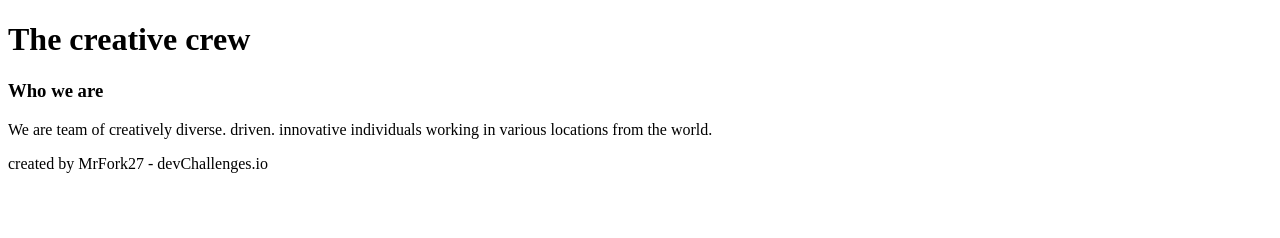
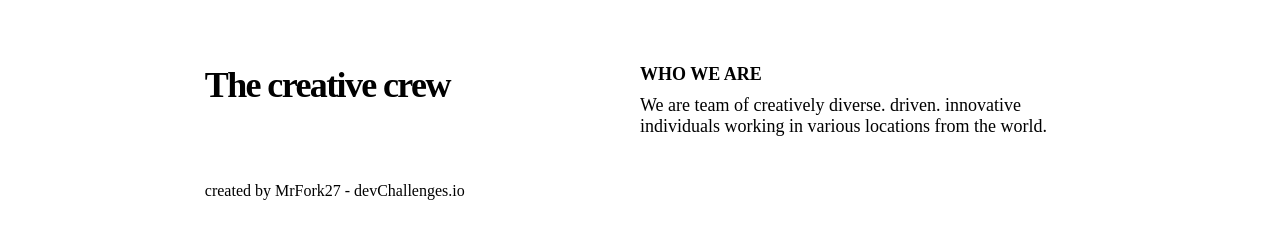
Before and after one commit to MrFork27/my-team-page, a plain HTML site: page src/index.html in a window 1280 px wide. Drawn offline with Linux system fonts and the light colour scheme.

Commit message:
ship: main content structure

```diff
--- a/src/index.html
+++ b/src/index.html
@@ -12,13 +12,13 @@
         <title>My Team Page</title>
     </head>
     <body>
-        <main>
-            <header>
-                <h1>The creative crew</h1>
+        <main class="main-container">
+            <header class="title-container">
+                <h1 class="web-title">The creative crew</h1>
             </header>
-            <section>
-                <h3>Who we are</h3>
-                <p>
+            <section class="section-container">
+                <h3 class="section-title">Who we are</h3>
+                <p class="section-text">
                     We are team of creatively diverse. driven. innovative
                     individuals working in various locations from the world.
                 </p>
--- a/src/style.css
+++ b/src/style.css
@@ -1 +1,54 @@
-/* styles */
+* {
+    margin: 0;
+    padding: 0;
+}
+
+body {
+    margin: 5% 16%;
+}
+
+.main-container {
+    display: flex;
+    flex-direction: row;
+}
+
+.title-container {
+    width: 50%;
+}
+
+.section-container {
+    width: 50%;
+}
+
+.web-title {
+    color: #000;
+    font-family: PT Serif;
+    font-size: 36px;
+    font-style: normal;
+    font-weight: 700;
+    letter-spacing: -1.62px;
+    line-height: normal;
+}
+
+.section-title {
+    color: #000;
+    font-family: Poppins;
+    font-size: 18px;
+    font-style: normal;
+    font-weight: 600;
+    line-height: normal;
+    margin-bottom: 10px;
+    text-transform: uppercase;
+}
+
+.section-text {
+    color: #000;
+    flex-shrink: 0;
+    font-family: Poppins;
+    font-size: 18px;
+    font-style: normal;
+    font-weight: 400;
+    height: 87px;
+    line-height: normal;
+    width: 439px;
+}
```
